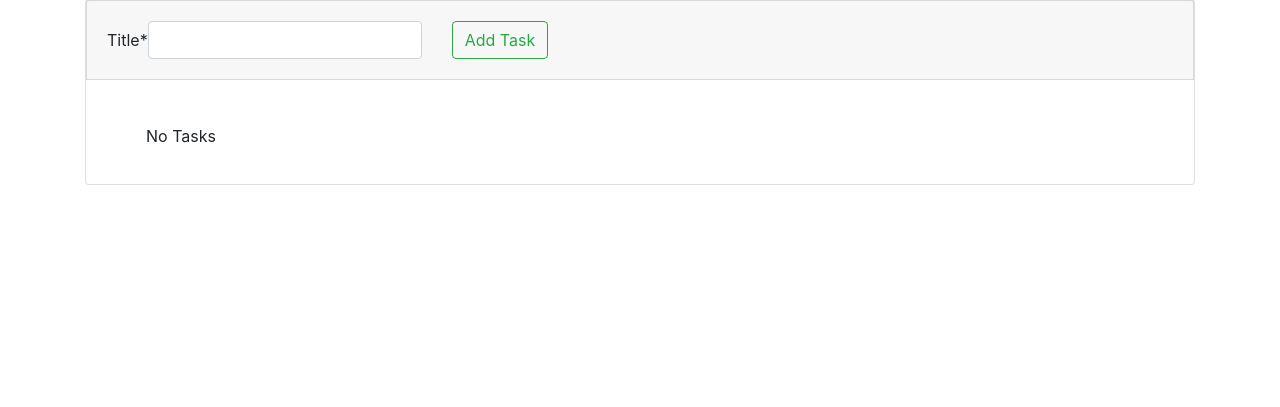
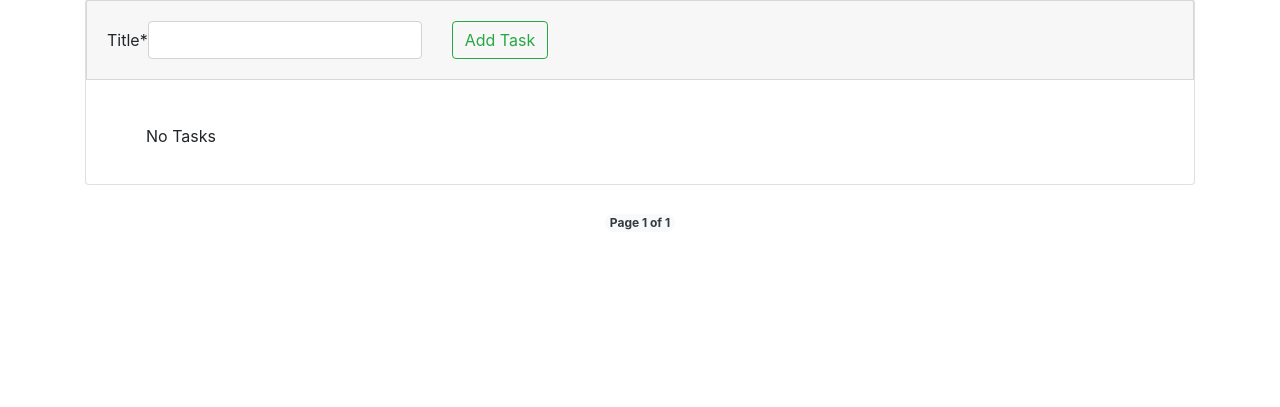
Before and after one commit to ironsubhajit/to-do-app, a Django app: page / in a window 1280 px wide. Shown: the part 241-648 px from the top of the page. Run offline with Django 3.2, Linux system fonts and the light colour scheme; data that the repository does not hold is empty; some libraries are stand-ins or nearby versions.

Commit message:
Add Current Page Number

```diff
--- a/todo/task/templates/task/index.html
+++ b/todo/task/templates/task/index.html
@@ -51,6 +51,12 @@
     </div>
   </div>
 </div>
+<br>
+<div class="container text-center">
+  <span id="current-page">
+    <p class="badge rounded-pill bg-light text-dark">Page {{ page_obj.number }} of {{ page_obj.paginator.num_pages }}</p>
+  </span>
+</div>
 <div class="container">
   {% if page_obj.paginator.num_pages > 1 %}
     <nav aria-label="Page navigation">
```
